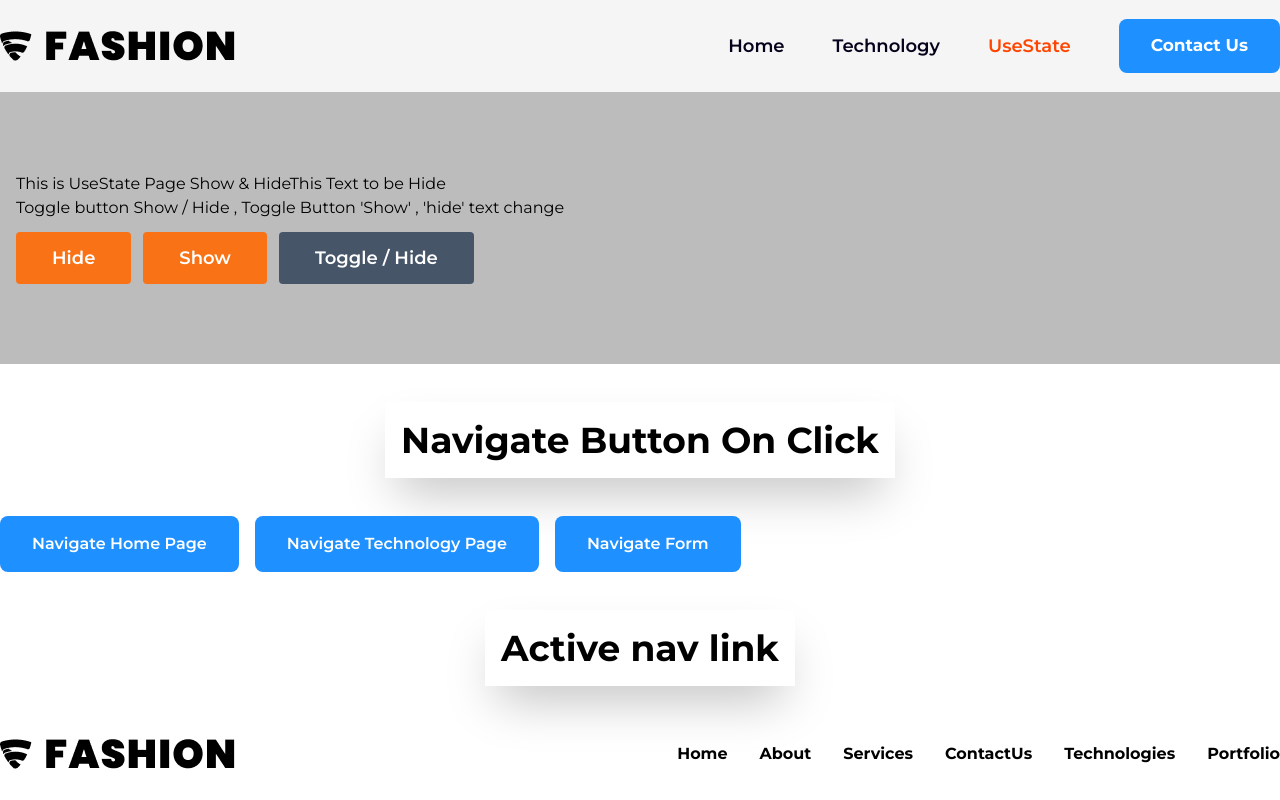
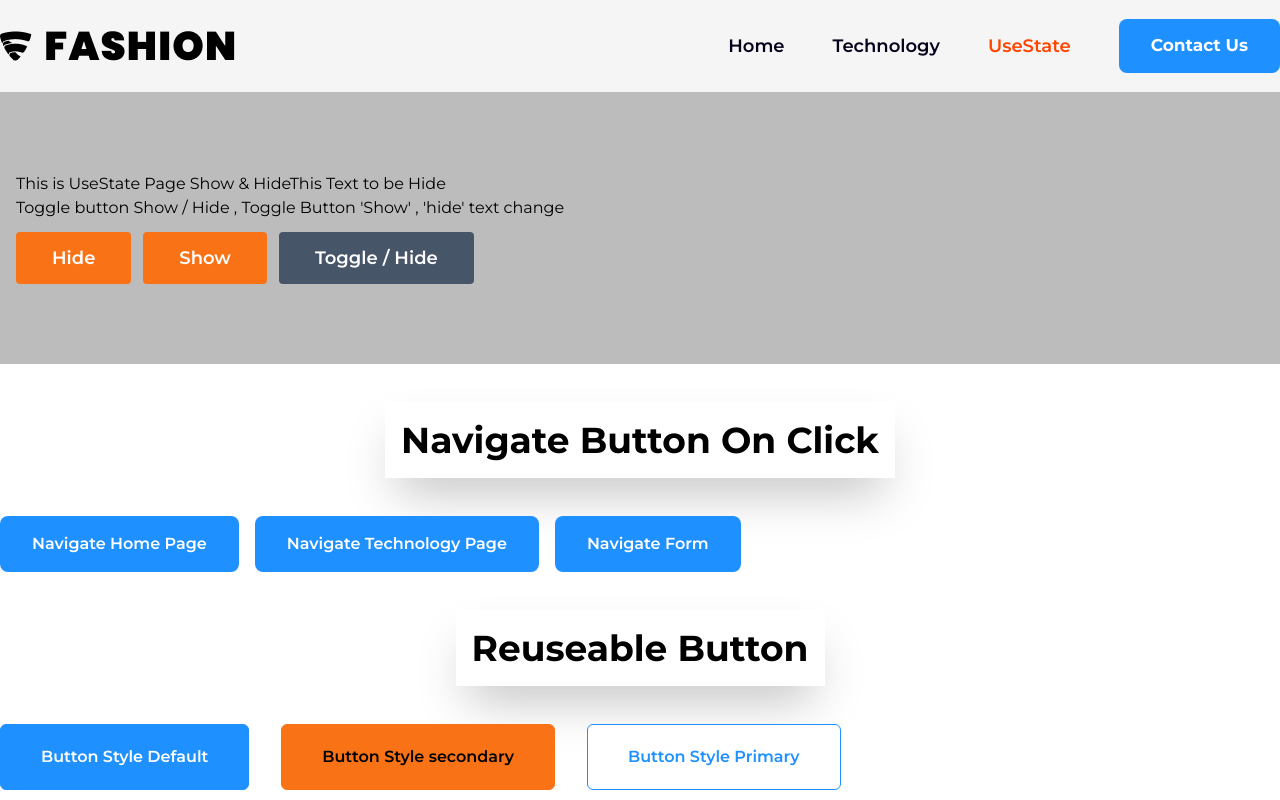
Before and after one commit to ankursrv/react-practice, a React (Create React App) app: page /usestate in a window 1280 px wide. Shown: the top 800 px of the page. Built offline with nearby package versions, Linux system fonts and the light colour scheme; the HTML template or start-up script is replaced by a standard one.

Commit message:
reuseable button component

```diff
--- a/src/component/Data/index.jsx
+++ b/src/component/Data/index.jsx
@@ -49,6 +49,12 @@ const cardItemsData =[
         discription: "Mouse Hover rating color change and onClick start then color change",
         goToPageText: "Go To Page",
         goToPageLink: "/CustomerRating",
+    },
+    {
+        title: "Reuseable Button",
+        discription: "Reuseable Button Component using Props",
+        goToPageText: "Go To Page",
+        goToPageLink: "/ReuseableButton",
     },
     {
         title: "404",
--- /dev/null
+++ b/src/component/ReuseableButton/index.jsx
@@ -0,0 +1,24 @@
+
+const ReuseableButton = ({ children, type, primary, secondary, tertery, onClick }) => {
+
+    return (
+
+        <>
+            <button type={type} onClick={onClick}
+                className=
+                {
+                    `font-semibold py-5 px-10 rounded-md
+                    ${primary && ' bg-dodgerblue text-white  rounded-md border border-dodgerblue hover:bg-white hover:text-dodgerblue'}
+                    ${secondary && 'bg-orange-500 text-black border border-orange-500 hover:bg-white hover:text-orange-600'}
+                    ${tertery && 'bg-white border border-dodgerblue text-dodgerblue hover:bg-dodgerblue hover:text-white'}`
+
+                }>
+                {children}
+            </button>
+        </>
+
+    )
+}
+export default ReuseableButton
+
+// This Component is import to UseState
--- a/src/pages/UseState/index.jsx
+++ b/src/pages/UseState/index.jsx
@@ -1,7 +1,8 @@
 import { useState } from 'react'
 import { useNavigate } from 'react-router-dom'  // Navigate button on Click
-import {SectionTtl} from '../../component/SectionTtl'
+import { SectionTtl } from '../../component/SectionTtl'
 import NavigateOnClickBtn from '../../component/NavigateOnClickBtn' //NavigateOnClickBtn Component
+import ReuseableButton from '../../component/ReuseableButton'
 
 
 
@@ -51,6 +52,36 @@ const UseState = () => {
         </div>
       </section>
       {/* Navigate Button END   */}
+
+      <section className="max-w-[1320px] mx-auto my-10">
+        <SectionTtl sectionTtlText="Reuseable Button" />
+
+        <div className='flex gap-8'>
+          <ReuseableButton
+            type="button"
+            primary
+            onClick={() => alert("Default Style Button")}>
+
+            Button Style Default
+          </ReuseableButton>
+
+          <ReuseableButton
+            type="Submit"
+            secondary>
+
+            Button Style secondary
+          </ReuseableButton>
+
+
+          <ReuseableButton
+            type="Submit"
+            tertery>
+
+            Button Style Primary
+          </ReuseableButton>
+
+        </div>
+      </section>
     </>
   )
 }
```
